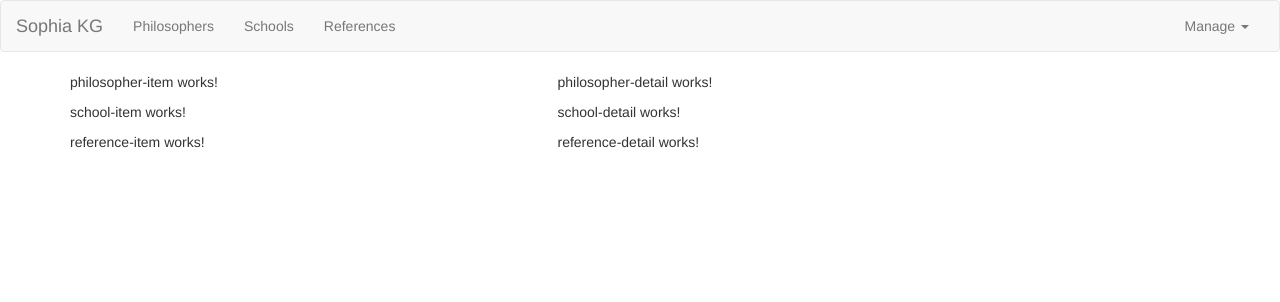
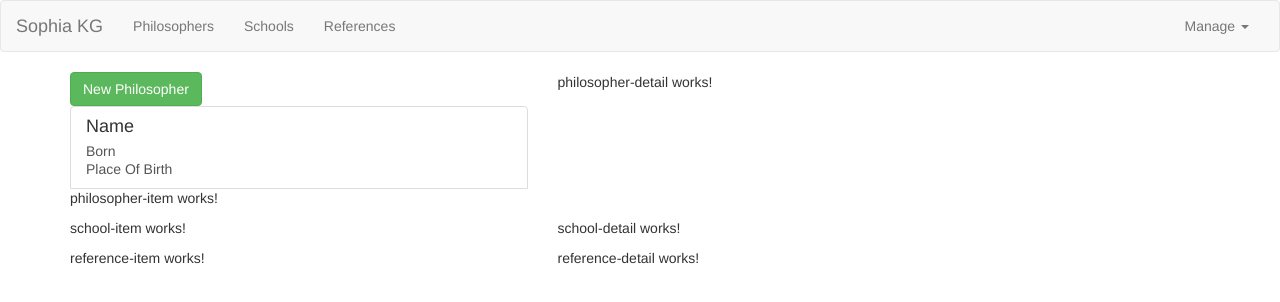
Before and after one commit to ajliebel/sophia, an Angular app: page / in a window 1280 px wide. Shown: the top 302 px of the page. Built offline with nearby package versions, Linux system fonts and the light colour scheme.

Commit message:
Adding Philosopher Item

```diff
--- a/src/app/philosophers/philosopher-list/philosopher-list.component.html
+++ b/src/app/philosophers/philosopher-list/philosopher-list.component.html
@@ -1 +1,18 @@
-<app-philosopher-item></app-philosopher-item>
+<div class="row">
+    <div class="col-xs-12">
+        <button class="btn btn-success">New Philosopher</button>
+    </div>
+    <div class="col-xs-12">
+        <a href="#" class="list-group-item clearfix">
+            <div class="pull-left">
+                <h4 class="list-group-item-heading">Name</h4>
+                <p class="list-group-item-text">Born</p>
+                <p class="list-group-item-text">Place Of Birth</p>
+            </div>
+            <span class="pull-right">
+                <img src="" alt="" class="img-responsive" style="max-height: 50px;">
+            </span>
+        </a>
+        <app-philosopher-item></app-philosopher-item>
+    </div>
+</div>
--- a/src/app/philosophers/philosopher-list/philosopher-list.component.ts
+++ b/src/app/philosophers/philosopher-list/philosopher-list.component.ts
@@ -1,4 +1,5 @@
 import { Component, OnInit } from '@angular/core';
+import { Philosopher } from '../philosopher.model';
 
 @Component({
   selector: 'app-philosopher-list',
@@ -7,6 +8,10 @@
 })
 export class PhilosopherListComponent implements OnInit {
 
+  philosophers: Philosopher[] = [
+    new Philosopher('Thales', '649 BC', 'Miletus Ionia', '599 BC', 'Miletus Ionia')
+  ];
+
   constructor() { }
 
   ngOnInit(): void {
```
